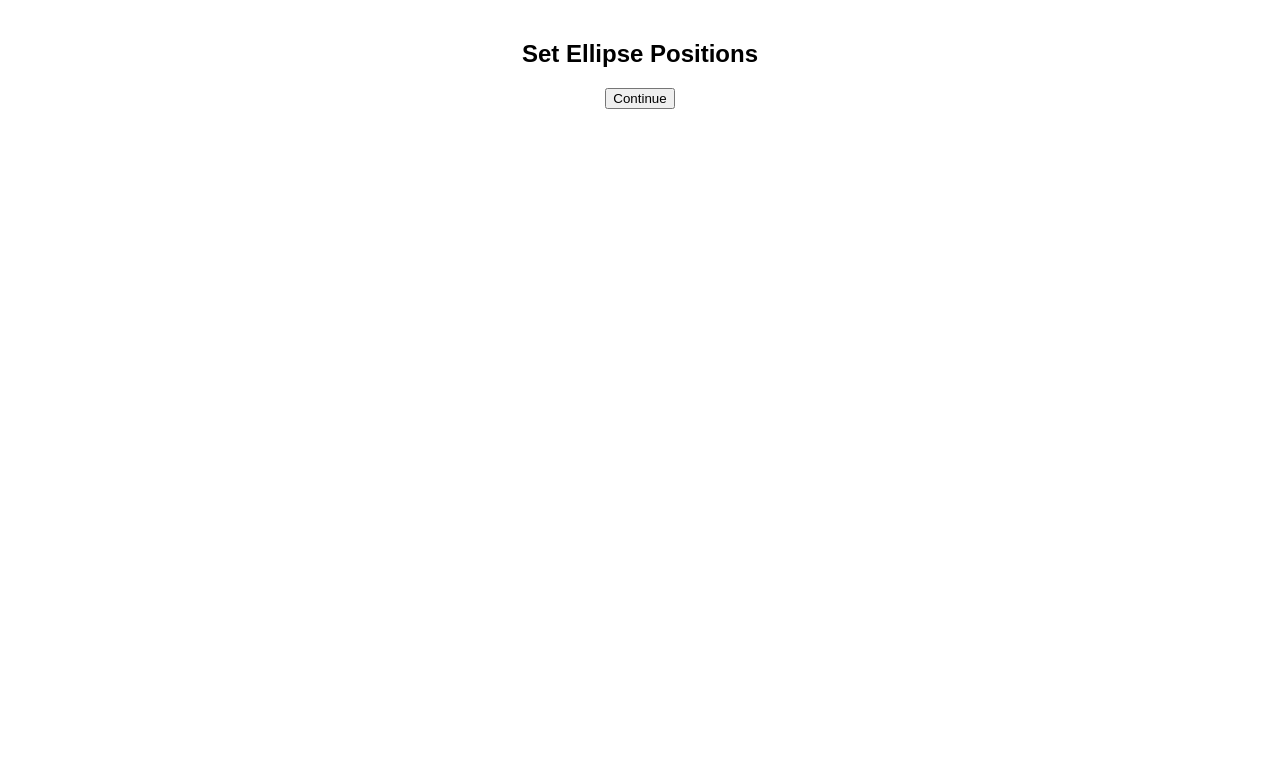
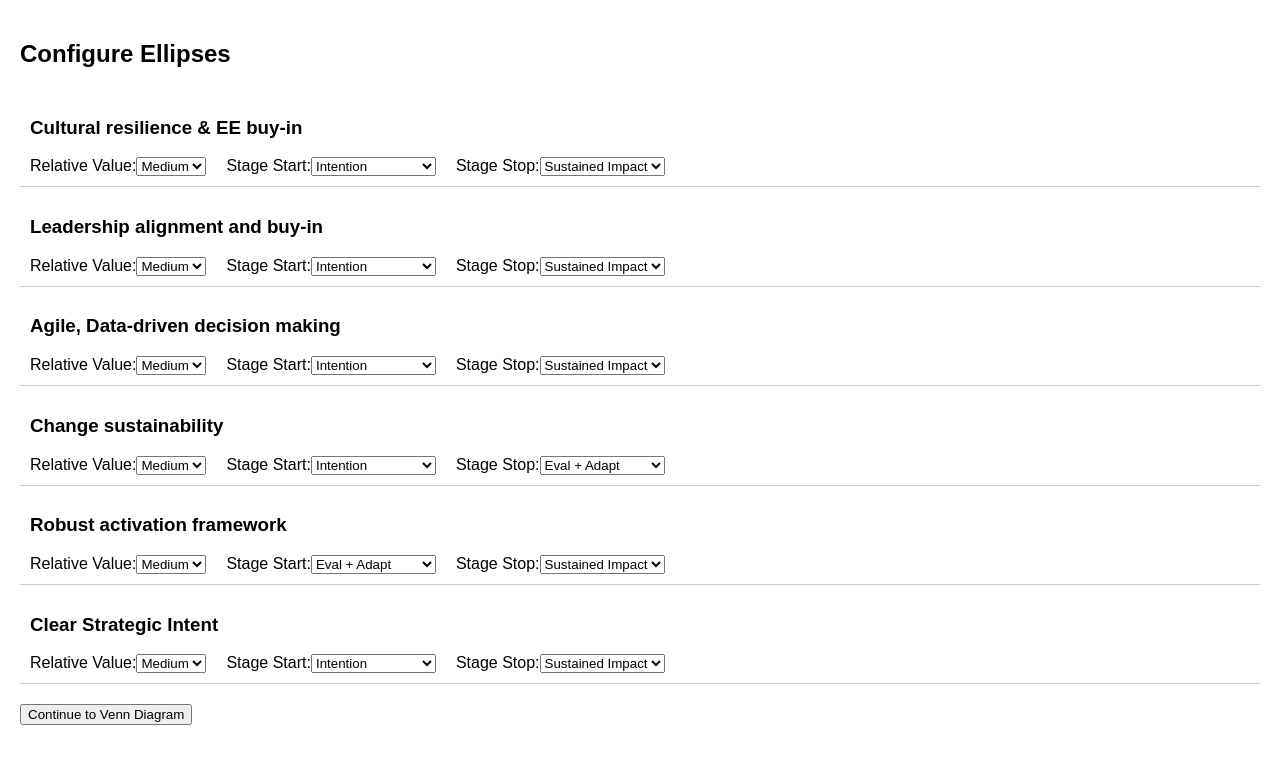
Before and after one commit to mre2you/venn-diagram-app, a React (Create React App) app: page / in a window 1280 px wide. Shown: the top 764 px of the page. Built offline with nearby package versions, Linux system fonts and the light colour scheme.

Commit message:
updated initial page

```diff
--- a/src/PositionConfigPage.jsx
+++ b/src/PositionConfigPage.jsx
@@ -1,110 +1,166 @@
 import React from "react";
 
 const qualitativeX = [
-  { label: "Low", value: 1 },
-  { label: "Medium", value: 3 },
-  { label: "High", value: 5 },
+  { label: "Low", value: 100 },
+  { label: "Medium", value: 400 },
+  { label: "High", value: 700 },
 ];
 
-const qualitativeY = [
-  { label: "Intention", value: 0 },
-  { label: "Activation", value: 2 },
-  { label: "Execution", value: 4 },
-  { label: "Eval + Adapt", value: 8 },
-  { label: "Sustained Impact", value: 10 },
+const stageYLabels = [
+  { label: "Intention", value: 550 },
+  { label: "Activation", value: 450 },
+  { label: "Execution", value: 350 },
+  { label: "Eval + Adapt", value: 150 },
+  { label: "Sustained Impact", value: 50 },
 ];
 
-const PositionConfigPage = ({ ellipses, onPositionChange, onContinue }) => {
-  const handleXChange = (index, e) => {
-    const value = parseInt(e.target.value, 10);
-    const radius = ellipses[index].radiusX;
-    const center = 100 + (value - 1) * ((600 / 4) / 2); // maps 1 → 100, 3 → 400, 5 → 700
-    const x = center - radius;
-    onPositionChange(index, "x", Math.max(0, x + radius)); // center the ellipse
-  };
-
-  const handleYStartChange = (index, e) => {
-    const yValue = parseInt(e.target.value, 10);
-    const stopValue = ellipses[index].yStop ?? yValue;
-    const centerY = 550 - ((yValue + stopValue) / 2) * 50;
-    const radiusY = Math.abs(stopValue - yValue) * 25;
-    onPositionChange(index, "y", centerY);
-    onPositionChange(index, "radiusY", radiusY);
-    onPositionChange(index, "yStart", yValue);
-  };
-
-  const handleYStopChange = (index, e) => {
-    const yValue = parseInt(e.target.value, 10);
-    const startValue = ellipses[index].yStart ?? yValue;
-    const centerY = 550 - ((startValue + yValue) / 2) * 50;
-    const radiusY = Math.abs(yValue - startValue) * 25;
-    onPositionChange(index, "y", centerY);
-    onPositionChange(index, "radiusY", radiusY);
-    onPositionChange(index, "yStop", yValue);
-  };
+const PositionConfigPage = ({ ellipses, onPositionChange, onEllipsesChange, onContinue }) => {
+  // If no ellipses have been initialized, do it here
+  React.useEffect(() => {
+    if (!ellipses || ellipses.length === 0) {
+      const defaultEllipses = [
+        {
+          id: "cultural",
+          label: "Cultural resilience &\nEE buy-in",
+          x: 200,
+          y: 160,
+          radiusX: 80,
+          radiusY: 60,
+          fill: "rgba(192, 80, 77, 0.4)",
+        },
+        {
+          id: "leadership",
+          label: "Leadership alignment\nand buy-in",
+          x: 200,
+          y: 400,
+          radiusX: 100,
+          radiusY: 80,
+          fill: "rgba(237, 125, 49, 0.4)",
+        },
+        {
+          id: "agile",
+          label: "Agile, Data-driven decision\nmaking",
+          x: 300,
+          y: 280,
+          radiusX: 130,
+          radiusY: 100,
+          fill: "rgba(91, 155, 213, 0.4)",
+        },
+        {
+          id: "change",
+          label: "Change sustainability",
+          x: 350,
+          y: 80,
+          radiusX: 150,
+          radiusY: 80,
+          fill: "rgba(155, 187, 89, 0.4)",
+        },
+        {
+          id: "robust",
+          label: "Robust activation\nframework",
+          x: 500,
+          y: 280,
+          radiusX: 170,
+          radiusY: 120,
+          fill: "rgba(165, 165, 165, 0.3)",
+        },
+        {
+          id: "intent",
+          label: "Clear Strategic Intent",
+          x: 450,
+          y: 450,
+          radiusX: 150,
+          radiusY: 80,
+          fill: "rgba(201, 218, 248, 0.5)",
+        },
+      ].map((el) => ({
+        ...el,
+        startY: el.y - el.radiusY,
+        stopY: el.y + el.radiusY,
+      }));
+      onEllipsesChange(defaultEllipses);
+    }
+  }, [ellipses, onEllipsesChange]);
 
   return (
-    <div style={{ padding: "20px" }}>
-      <h2 style={{ textAlign: "center" }}>Set Ellipse Positions</h2>
-      {ellipses.map((el, index) => (
-        <div key={el.id} style={{ marginBottom: "30px", padding: "10px", borderBottom: "1px solid #ccc" }}>
-          <h4>{el.label.replace("\n", " ")}</h4>
+    <div style={{ padding: 20 }}>
+      <h2>Configure Ellipses</h2>
+      {ellipses.map((ellipse, index) => (
+        <div key={ellipse.id} style={{ borderBottom: "1px solid #ccc", padding: 10 }}>
+          <h3>{ellipse.label}</h3>
 
-          {/* Relative Value (X-Axis) */}
+          {/* Relative Value (X Axis) */}
           <label>
-            <strong>Relative Value:</strong>
+            Relative Value:
             <select
-              value={qualitativeX.find((q) => 100 + (q.value - 1) * ((600 / 4) / 2) - el.radiusX === el.x - el.radiusX)?.value || ""}
-              onChange={(e) => handleXChange(index, e)}
+              value={
+                qualitativeX.find((q) => Math.abs(q.value - ellipse.x) < 20)?.label || "Medium"
+              }
+              onChange={(e) => {
+                const selected = qualitativeX.find((q) => q.label === e.target.value);
+                if (selected) {
+                  onPositionChange(index, "x", selected.value);
+                }
+              }}
             >
-              <option value="">Select</option>
-              {qualitativeX.map((opt) => (
-                <option key={opt.value} value={opt.value}>
-                  {opt.label}
+              {qualitativeX.map((q) => (
+                <option key={q.label} value={q.label}>
+                  {q.label}
                 </option>
               ))}
             </select>
           </label>
 
-          <br /><br />
-
-          {/* Stage (Y-Axis Start) */}
-          <label>
-            <strong>Stage Start:</strong>
+          {/* Stage Start */}
+          <label style={{ marginLeft: 20 }}>
+            Stage Start:
             <select
-              value={el.yStart ?? ""}
-              onChange={(e) => handleYStartChange(index, e)}
+              value={
+                stageYLabels.find((s) => Math.abs(s.value - ellipse.startY) < 20)?.label ||
+                "Intention"
+              }
+              onChange={(e) => {
+                const selected = stageYLabels.find((s) => s.label === e.target.value);
+                if (selected) {
+                  onPositionChange(index, "startY", selected.value);
+                }
+              }}
             >
-              <option value="">Select</option>
-              {qualitativeY.map((opt) => (
-                <option key={opt.value} value={opt.value}>
-                  {opt.label}
+              {stageYLabels.map((s) => (
+                <option key={s.label} value={s.label}>
+                  {s.label}
                 </option>
               ))}
             </select>
           </label>
 
-          <br /><br />
-
-          {/* Stage (Y-Axis Stop) */}
-          <label>
-            <strong>Stage Stop:</strong>
+          {/* Stage Stop */}
+          <label style={{ marginLeft: 20 }}>
+            Stage Stop:
             <select
-              value={el.yStop ?? ""}
-              onChange={(e) => handleYStopChange(index, e)}
+              value={
+                stageYLabels.find((s) => Math.abs(s.value - ellipse.stopY) < 20)?.label ||
+                "Sustained Impact"
+              }
+              onChange={(e) => {
+                const selected = stageYLabels.find((s) => s.label === e.target.value);
+                if (selected) {
+                  onPositionChange(index, "stopY", selected.value);
+                }
+              }}
             >
-              <option value="">Select</option>
-              {qualitativeY.map((opt) => (
-                <option key={opt.value} value={opt.value}>
-                  {opt.label}
+              {stageYLabels.map((s) => (
+                <option key={s.label} value={s.label}>
+                  {s.label}
                 </option>
               ))}
             </select>
           </label>
         </div>
       ))}
-      <button onClick={onContinue} style={{ display: "block", margin: "20px auto" }}>
-        Continue
+
+      <button onClick={onContinue} style={{ marginTop: 20 }}>
+        Continue to Venn Diagram
       </button>
     </div>
   );
```
